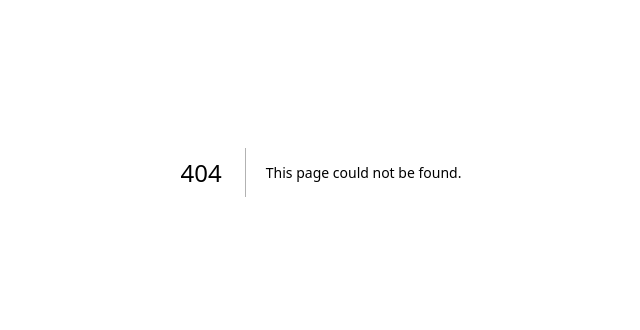
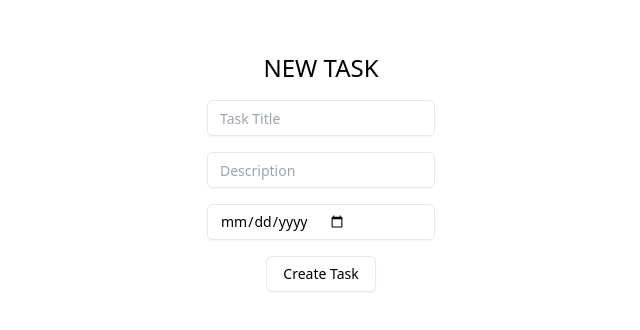
Before and after one commit to gustaf30/union-challenge-front, a Next.js app: page /new in a window 1280 px wide. Before the commit this address had no page. Shown: the part 228-558 px from the top of the page, without its empty margins (319-959 px from the left). Built offline with nearby package versions, Linux system fonts and the light colour scheme; no server answers.

Commit message:
Transcription of js to ts from the new page

```diff
--- a/src/pages/home/components/darkmodetoggle.tsx
+++ b/src/components/home/home.darkmodetoggle.tsx
@@ -1,4 +1,4 @@
-import { Button } from "../../../components/ui/button";
+import { Button } from "../ui/button";
 
 export const DarkModeToggle = ({ darkMode, setDarkMode }: any) => {
     const toggleDarkMode = () => {
--- a/src/pages/home/components/dialogdeletetask.tsx
+++ b/src/components/home/home.dialogdeletetask.tsx
@@ -1,5 +1,5 @@
-import { Dialog, DialogContent, DialogHeader, DialogTitle, DialogDescription, DialogFooter, DialogClose } from "../../../components/ui/dialog";
-import { Button } from "../../../components/ui/button";
+import { Dialog, DialogContent, DialogHeader, DialogTitle, DialogDescription, DialogFooter, DialogClose } from "../ui/dialog";
+import { Button } from "../ui/button";
 
 export const DialogDeleteTask = ({ open, onClose, onDelete }: any) => (
   <Dialog open={open} onOpenChange={onClose}>
--- a/src/pages/home/components/taskcard.tsx
+++ b/src/components/home/home.taskcard.tsx
@@ -1,7 +1,7 @@
 import { Draggable } from 'react-beautiful-dnd';
-import { Card } from "../../../components/ui/card";
-import { Badge } from "../../../components/ui/badge";
-import { Button } from "../../../components/ui/button";
+import { Card } from "../ui/card";
+import { Badge } from "../ui/badge";
+import { Button } from "../ui/button";
 
 export const TaskCard = ({ task, index, darkMode, onDelete }: any) => (
   <Draggable key={task.id} draggableId={task.id.toString()} index={index}>
--- /dev/null
+++ b/src/pages/new.tsx
@@ -0,0 +1,104 @@
+import { useState, useEffect, ChangeEvent, FormEvent } from "react";
+import { createTask } from "../services/api";
+import { Button } from "../components/ui/button";
+import { Input } from "../components/ui/input";
+import { useRouter } from "next/router";
+import { Task, TaskStatus } from "../lib/task.types";
+
+interface NewTask {
+    title: string;
+    description: string;
+    dueDate: string;
+    status: TaskStatus;
+}
+
+export default function NewTaskComponent() {
+    const [task, setTask] = useState<NewTask>({
+        title: "",
+        description: "",
+        dueDate: "",
+        status: TaskStatus.PENDING,
+    });
+    const router = useRouter();
+    const [darkMode, setDarkMode] = useState<boolean>(false);
+
+    useEffect(() => {
+        const savedDarkMode = localStorage.getItem("darkMode");
+        if (savedDarkMode === "true") {
+            setDarkMode(true);
+            document.body.classList.add("dark");
+        } else {
+            setDarkMode(false);
+            document.body.classList.remove("dark");
+        }
+    }, []);
+
+    const handleSubmit = async (e: FormEvent) => {
+        e.preventDefault();
+
+        const dueDateAsDate = new Date(task.dueDate);
+
+        const newTask: Task = {
+            ...task,
+            id: '',
+            createdAt: new Date(),
+            updatedAt: new Date(),
+            dueDate: dueDateAsDate,
+        };
+
+        await createTask(newTask);
+        router.push('/');
+    };
+
+    const handleInputChange = (e: ChangeEvent<HTMLInputElement>) => {
+        const { name, value } = e.target;
+        setTask({ ...task, [name]: value });
+    };
+
+    return (
+        <div
+            className={`flex flex-col justify-center items-center min-h-screen w-full p-6 ${darkMode ? "bg-gray-900 text-white" : "bg-white text-black"
+                }`}
+        >
+            <h1 className="text-2xl mb-4">NEW TASK</h1>
+            <form onSubmit={handleSubmit}>
+                <div className="mb-4">
+                    <Input
+                        name="title"
+                        value={task.title}
+                        onChange={handleInputChange}
+                        placeholder="Task Title"
+                        required
+                    />
+                </div>
+                <div className="mb-4">
+                    <Input
+                        name="description"
+                        value={task.description}
+                        onChange={handleInputChange}
+                        placeholder="Description"
+                    />
+                </div>
+                <div className="mb-4">
+                    <Input
+                        type="date"
+                        name="dueDate"
+                        value={task.dueDate ?? ""}
+                        onChange={handleInputChange}
+                        placeholder="Due Date"
+                        required
+                    />
+                </div>
+                <div className="flex justify-center">
+                    <Button
+                        type="submit"
+                        variant="outline"
+                        className="hover:bg-slate-400 transition-colors duration-200 ease-in-out"
+                    >
+                        Create Task
+                    </Button>
+                </div>
+            </form>
+        </div>
+    );
+}
--- a/src/pages/new/new.js
+++ /dev/null
@@ -1,78 +0,0 @@
-import { useState, useEffect } from "react";
-import { createTask } from "../../services/api";
-import { Button } from "../../components/ui/button";
-import { Input } from "../../components/ui/input";
-import { useRouter } from "next/router";
-
-export default function NewTask() {
-  const [task, setTask] = useState({
-    title: "",
-    description: "",
-    dueDate: "",
-    status: "0",
-  });
-  const router = useRouter();
-  const [darkMode, setDarkMode] = useState(false);
-
-  useEffect(() => {
-    const savedDarkMode = localStorage.getItem("darkMode");
-    if (savedDarkMode === "true") {
-      setDarkMode(true);
-      document.body.classList.add("dark");
-    } else {
-      setDarkMode(false);
-      document.body.classList.remove("dark");
-    }
-  }, []);
-
-  const handleSubmit = async (e) => {
-    e.preventDefault();
-    await createTask(task);
-    router.push("/");
-  };
-
-  return (
-    <div
-      className={`flex flex-col justify-center items-center min-h-screen w-full p-6 ${
-        darkMode ? "bg-gray-900 text-white" : "bg-white text-black"
-      }`}
-    >
-      <h1 className="text-2xl mb-4">NEW TASK</h1>
-      <form onSubmit={handleSubmit}>
-        <div className="mb-4">
-          <Input
-            value={task.title}
-            onChange={(e) => setTask({ ...task, title: e.target.value })}
-            placeholder="Task Title"
-            required
-          />
-        </div>
-        <div className="mb-4">
-          <Input
-            value={task.description}
-            onChange={(e) => setTask({ ...task, description: e.target.value })}
-            placeholder="Description"
-          />
-        </div>
-        <div className="mb-4">
-          <Input
-            type="date"
-            value={task.dueDate ?? ""}
-            onChange={(e) => setTask({ ...task, dueDate: e.target.value })}
-            placeholder="Due Date"
-            required
-          />
-        </div>
-        <div className="flex justify-center">
-          <Button
-            type="submit"
-            variant="outline"
-            className="hover:bg-slate-400 transition-colors duration-200 ease-in-out"
-          >
-            Create Task
-          </Button>
-        </div>
-      </form>
-    </div>
-  );
-}
```
Also changed, not shown: src/pages/index.tsx (renamed from src/pages/home/index.tsx, +5 -5 lines), src/components/home/home.pagination.tsx (renamed from src/pages/home/components/pagination.tsx), 1 other file (tests, documents, lock files or other folders).
